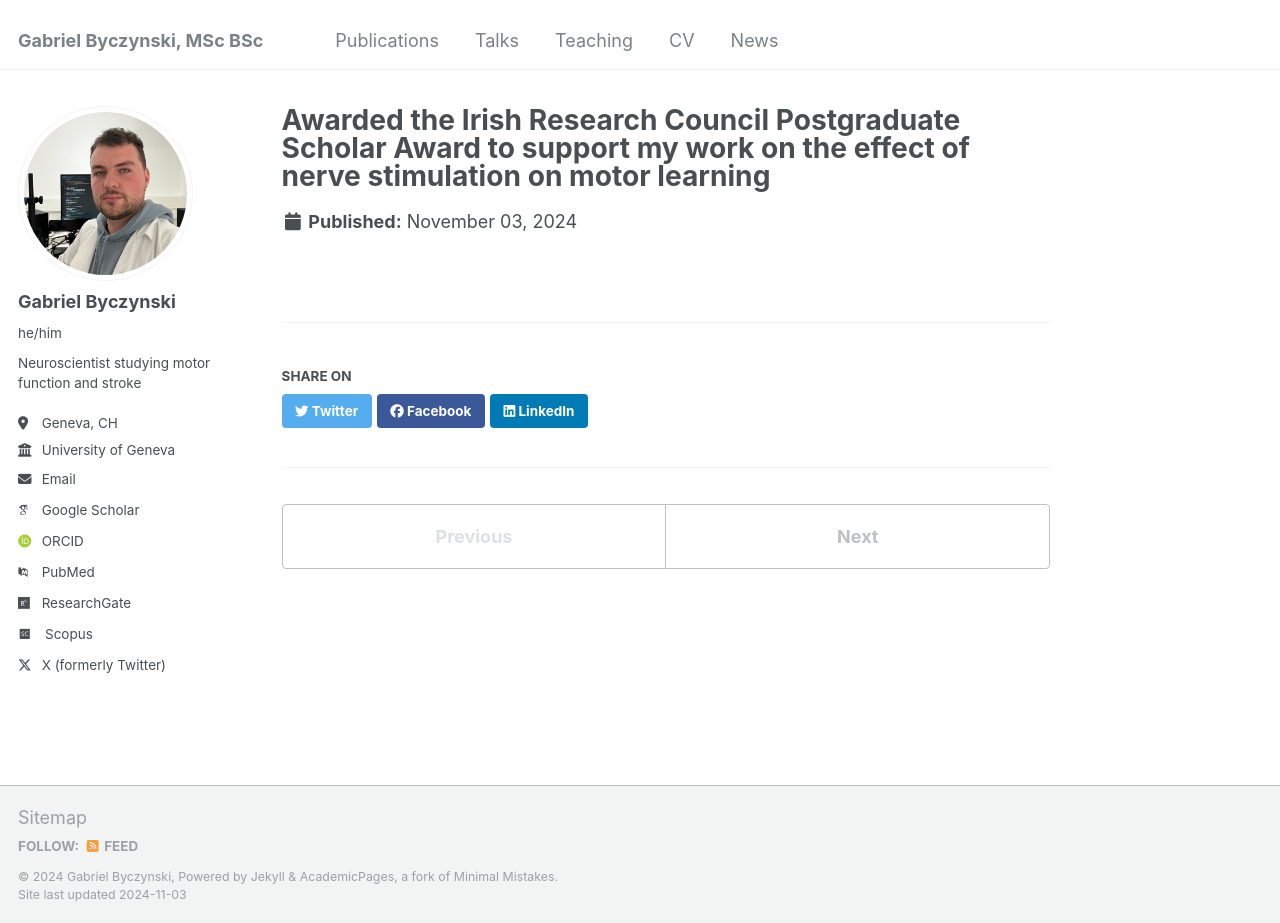
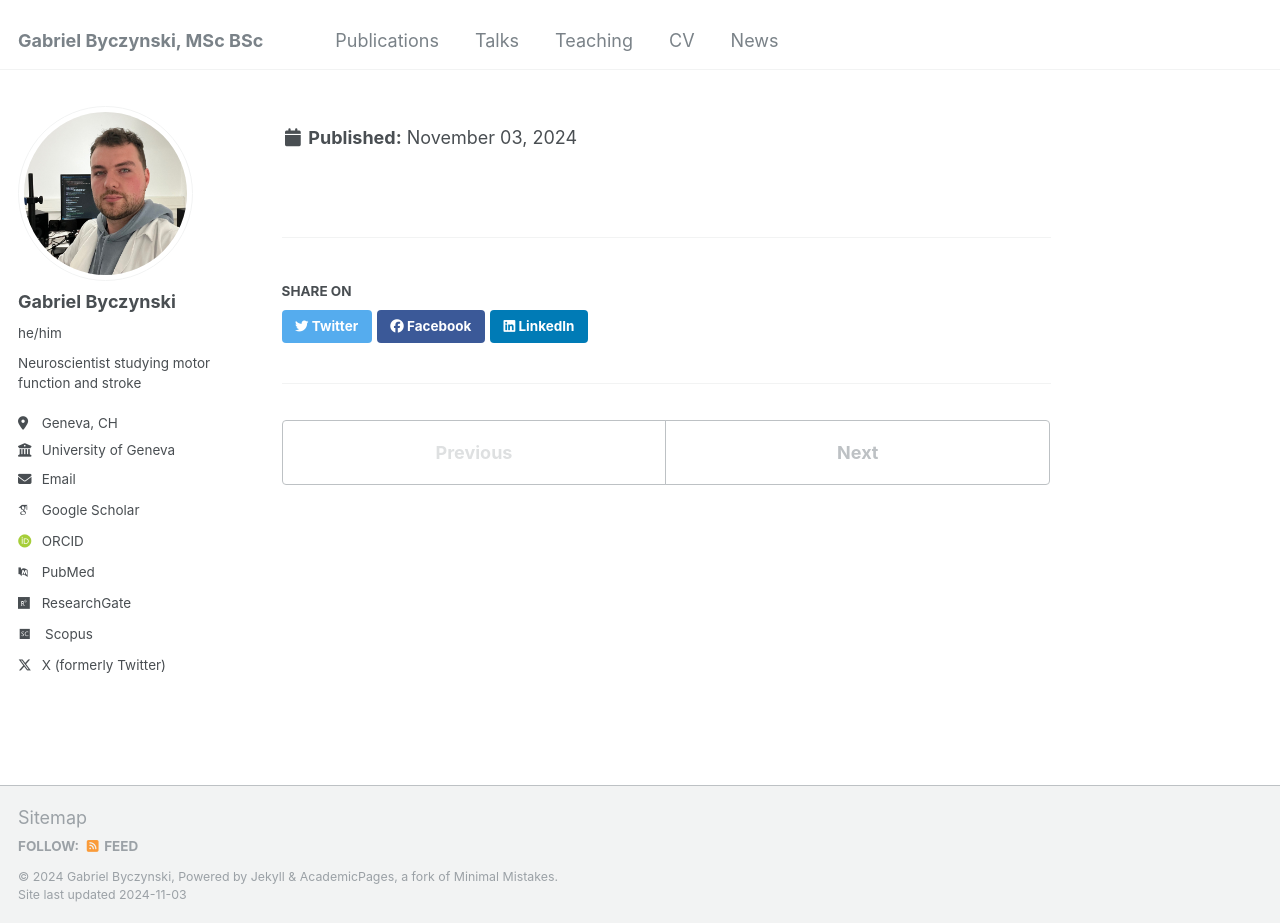
Before and after one commit to gabebyczynski/gabebyczynski.github.io, a Jekyll site: the page built from _portfolio/IRC.md, in a window 1280 px wide and 923 px high. Built offline with Jekyll 4.4.1, drawn with Linux system fonts in a browser that asks for light colours; some web fonts are replaced.

Commit message:
Update IRC.md

```diff
--- a/_portfolio/IRC.md
+++ b/_portfolio/IRC.md
@@ -1,5 +1,5 @@
 ---
-title: "Awarded the Irish Research Council Postgraduate Scholar Award to support my work on the effect of nerve stimulation on motor learning"
-excerpt: ""
+title: ""
+excerpt: "Awarded the Irish Research Council Postgraduate Scholar Award to support my work on the effect of nerve stimulation on motor learning"
 collection: portfolio
 ---
```
